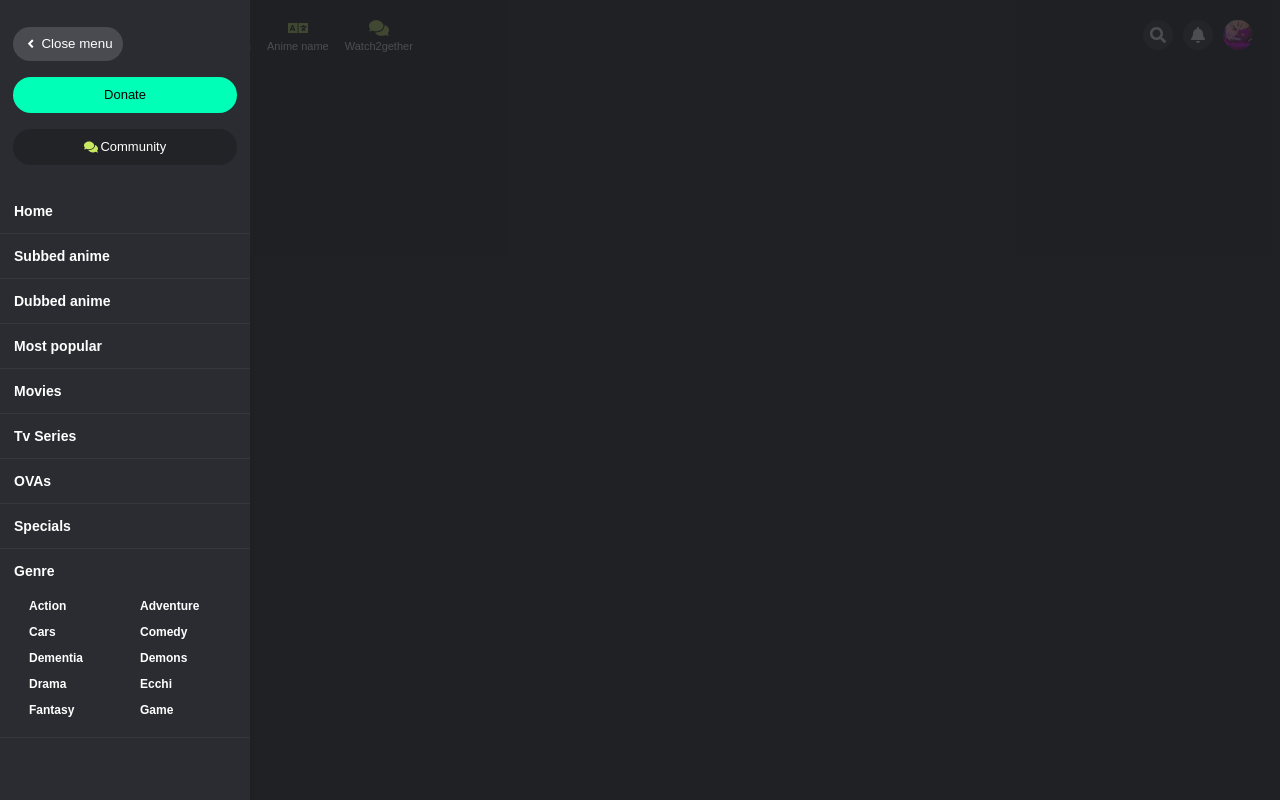
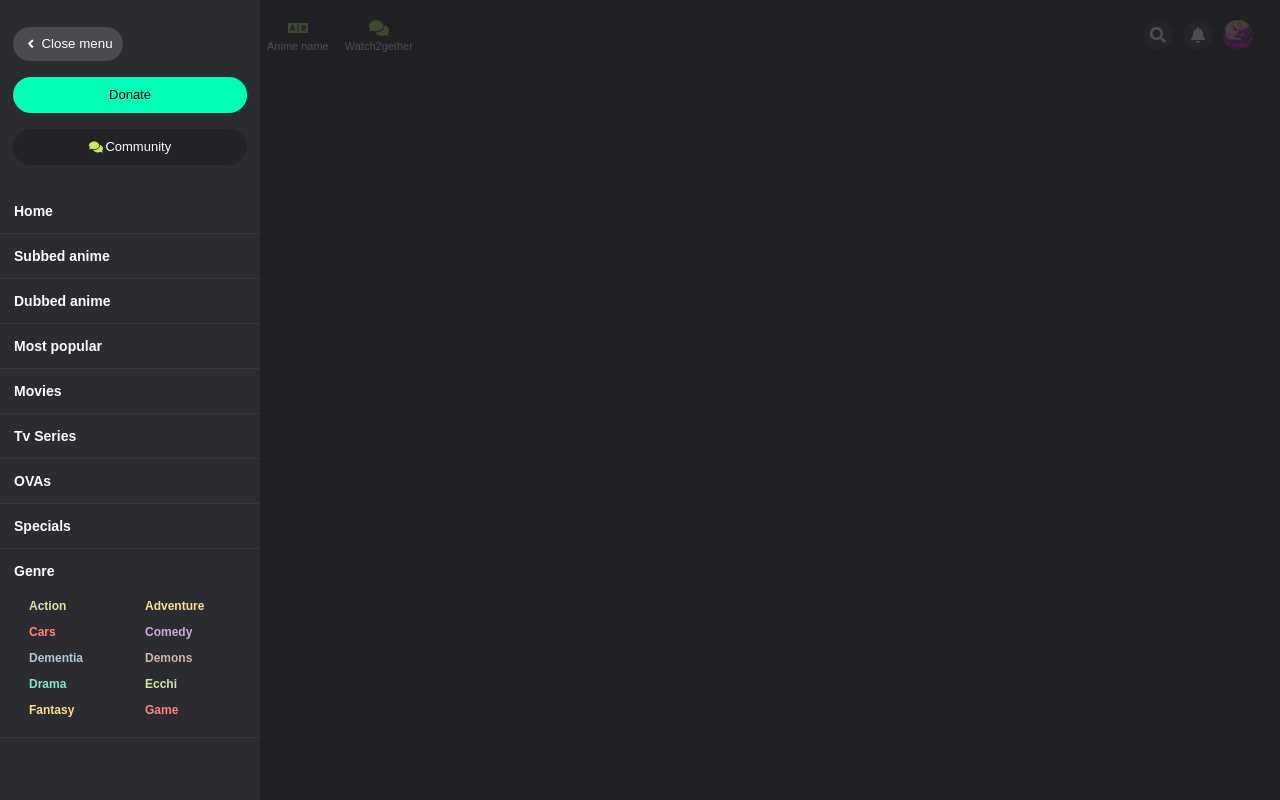
Before and after one commit to fiskryeziu/zoroClone, a React (Vite) app: page /home in a window 1280 px wide. Both pictures are taken after a click on the icon 28 px from the left and 35 px from the top of the page. Built offline with nearby package versions, Linux system fonts and the light colour scheme; grey boxes are pictures that could not be loaded.

Commit message:
sidebar done!

```diff
--- a/src/components/NavBar/NavBar.jsx
+++ b/src/components/NavBar/NavBar.jsx
@@ -29,9 +29,14 @@ const NavBar = () => {
   return (
     <N.Nav>
       {/* background layout   */}
-      <N.LayoutBg open={open}></N.LayoutBg>
+      <N.LayoutBg open={open} onClick={() => setOpen(false)}></N.LayoutBg>
       <div style={{ display: 'flex', alignItems: 'center', gap: '1em' }}>
-        <FaBars size={24} color="#fff" onClick={() => setOpen(!open)} />
+        <FaBars
+          size={24}
+          color="#fff"
+          style={{ cursor: 'pointer' }}
+          onClick={() => setOpen(true)}
+        />
         <SideBar open={open} setOpen={setOpen} />
         <N.Logo>
           <N.LogoImg src={logo} alt="logo" />
--- a/src/components/NavBar/SideBar.jsx
+++ b/src/components/NavBar/SideBar.jsx
@@ -1,14 +1,29 @@
-import React from 'react'
-import { FaAngleLeft, FaComments } from 'react-icons/fa'
+import React, { useEffect } from 'react'
+import { BsBroadcast } from 'react-icons/bs'
+import { FaAngleLeft, FaComments, FaLanguage, FaRandom } from 'react-icons/fa'
 import { Link } from 'react-router-dom'
 import { S } from './sidebar.style'
 
 const SideBar = ({ open, setOpen }) => {
   return (
     <S.SideMenu open={open}>
-      <S.CloseButton onClick={() => setOpen(!open)}>
+      <S.CloseButton onClick={() => setOpen(false)}>
         <FaAngleLeft /> Close menu
       </S.CloseButton>
+      <S.SettingsIcon>
+        <S.SettingsItem>
+          <BsBroadcast size={20} color="#cae962" />
+          <p>Watch2gether</p>
+        </S.SettingsItem>
+        <S.SettingsItem>
+          <FaRandom size={20} color="#cae962" />
+          <p>Random</p>
+        </S.SettingsItem>
+        <S.SettingsItem>
+          <FaLanguage size={20} color="#cae962" />
+          <p>Anime name</p>
+        </S.SettingsItem>
+      </S.SettingsIcon>
       <S.DonateBtn>Donate</S.DonateBtn>
       <S.CommunityBtn>
         <FaComments size={14} color="#cae962" />
--- a/src/components/NavBar/sidebar.style.js
+++ b/src/components/NavBar/sidebar.style.js
@@ -9,7 +9,7 @@ S.SideMenu = styled.div`
   top: 0;
   left: 0;
   height: 100vh;
-  width: 250px;
+  width: 260px;
   background-color: #2a2c31;
   transform: ${({ open }) => (!open ? 'translateX(-350px)' : 'translateX(0)')};
   margin-bottom: 2000px;
@@ -17,6 +17,10 @@ S.SideMenu = styled.div`
   gap: 1em;
   z-index: 5;
   transition: transform 500ms ease;
+
+  @media only screen and (max-width: 860px) {
+    width: 300px;
+  }
 `
 
 S.CloseButton = styled.button`
@@ -32,6 +36,7 @@ S.CloseButton = styled.button`
   color: #fff;
   font-weight: 500;
   gap: 0.3em;
+  cursor: pointer;
 `
 S.DonateBtn = styled.button`
   line-height: 36px;
@@ -57,6 +62,28 @@ S.CommunityBtn = styled.button`
   padding: 0 1rem;
   color: #fff;
   background-color: #222327;
+`
+S.SettingsIcon = styled.div`
+  display: none;
+  align-items: center;
+  margin: 0 auto;
+  gap: 1em;
+  background: rgba(0, 0, 0, 0.2);
+  width: 100%;
+  height: auto;
+  padding: 15px;
+
+  @media only screen and (max-width: 760px) {
+    display: flex;
+  }
+`
+S.SettingsItem = styled.div`
+  display: flex;
+  flex-direction: column;
+  align-items: center;
+  font-size: 12px;
+  color: #fff;
+  gap: 0.2em;
 `
 S.NavList = styled.div`
   display: flex;
@@ -85,4 +112,26 @@ S.GenreItem = styled.p`
   padding: 6px 15px;
   width: 49%;
   margin-right: 1%;
+
+  &:nth-of-type(7n + 1) {
+    color: #d0e6a5;
+  }
+  &:nth-of-type(7n + 2) {
+    color: #ffdd95;
+  }
+  &:nth-of-type(7n + 3) {
+    color: #fc887b;
+  }
+  &:nth-of-type(7n + 4) {
+    color: #ccabda;
+  }
+  &:nth-of-type(7n + 5) {
+    color: #abccd8;
+  }
+  &:nth-of-type(7n + 6) {
+    color: #d8b2ab;
+  }
+  &:nth-of-type(7n) {
+    color: #86e3ce;
+  }
 `
```
